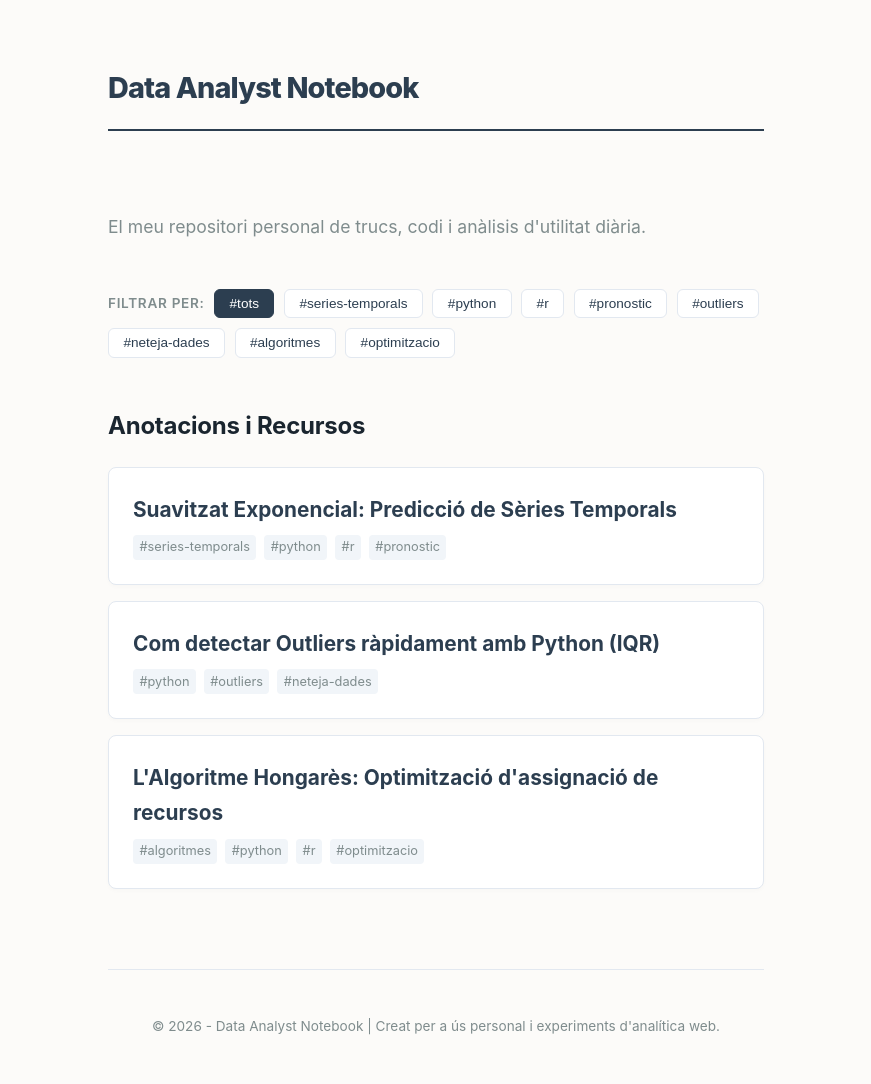
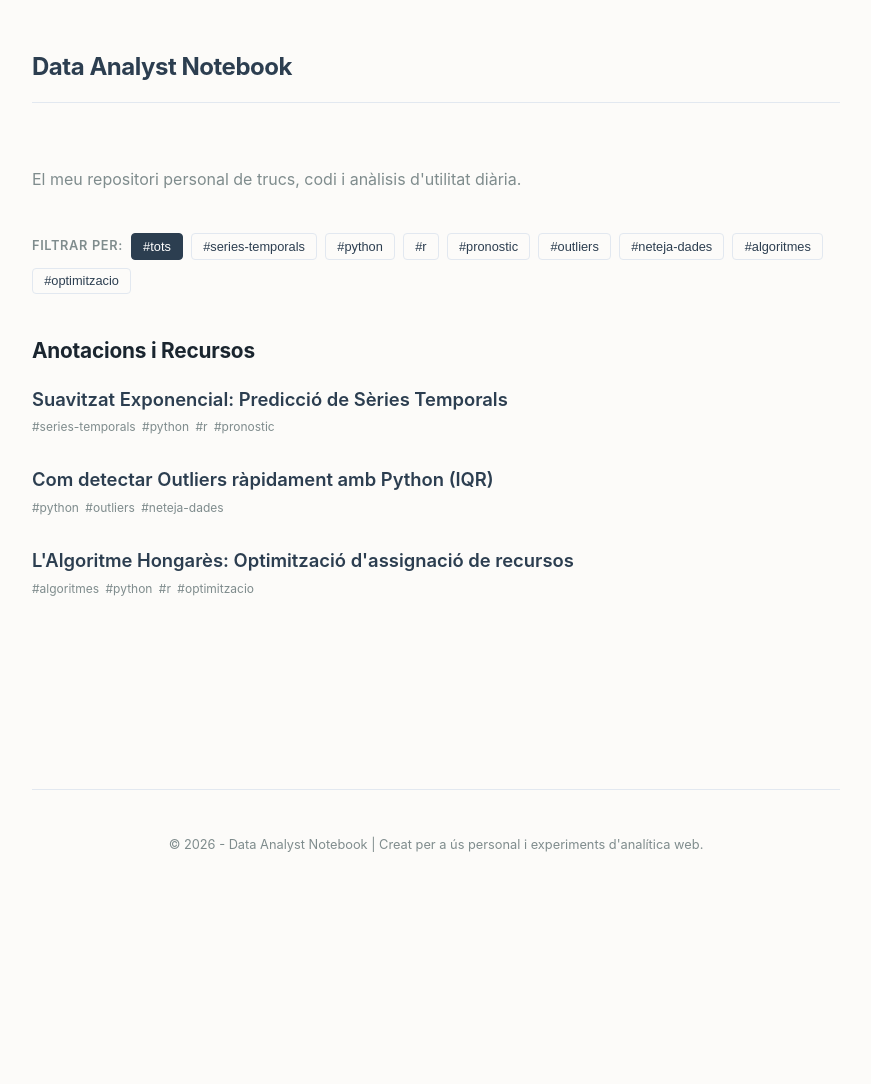
Before and after one commit to alberthr/alberthr.github.io, a Jekyll site: the page built from index.html, in a window 1280 px wide. Shown: the whole page, without its empty margins (204-1075 px from the left). Built offline with Jekyll 4.4.1, drawn with Linux system fonts in a browser that asks for light colours; after the commit the page ends 900 px from its top, so only the background shows below that.

Commit message:
Refactor CSS styles for layout and typography
Updated various styles for improved layout and readability.

```diff
--- a/assets/css/style.css
+++ b/assets/css/style.css
@@ -1,14 +1,14 @@
 :root {
   --bg-color: #fcfbf9;       /* Fons estil paper trencat, càlid i elegant */
-  --text-color: #2c3e50;     /* Blau fosc/gris carbó en lloc de negre pur */
+  --text-color: #2c3e50;     /* Blau fosc/gris carbó */
   --text-muted: #7f8c8d;
   --link-color: #2980b9;     /* Blau corporatiu polit */
   --border-color: #e2e8f0;
-  --code-bg: #1e293b;        /* Bloc de codi fosc (estil VS Code) per a millor contrast */
+  --code-bg: #1e293b;        /* Bloc de codi fosc (estil VS Code) */
   --code-text: #f8fafc;
 }
 
-/* Forcem que tota l'estructura de la web ocupi el 100% real de la finestra */
+/* Estructura global */
 html {
   height: 100%;
 }
@@ -17,39 +17,39 @@ body {
   font-family: -apple-system, BlinkMacSystemFont, "Segoe UI", Georgia, serif;
   color: var(--text-color);
   background-color: var(--bg-color);
-  line-height: 1.7;
+  line-height: 1.6;
   margin: 0;
   padding: 0;
   height: 100%;
 }
 
-/* Convertim el contenidor en un Grid vertical absolut per clavar el footer a baix */
+/* Contenidor Grid: Més ample i amb la meitat de marge als costats */
 .site-wrapper {
   display: grid;
-  grid-template-rows: auto 1fr auto; /* Capçalera, Contingut (creix), Footer */
-  min-height: 100vh;                 /* Mesura el 100% de la pantalla */
-  max-width: 720px;
+  grid-template-rows: auto 1fr auto;
+  min-height: 100vh;
+  max-width: 840px;                  /* Abans 720px: ara el text té més espai */
   margin: 0 auto;
-  padding: 4rem 2rem 0 2rem;         /* CORREGIT: 0 espai extra a sota del footer */
+  padding: 3rem 1rem 0 1rem;         /* Reduït el marge lateral a 1rem (la meitat) */
   box-sizing: border-box;
 }
 
+/* Capçalera simplificada */
 header {
-  margin-bottom: 4rem;
-  border-bottom: 2px solid var(--text-color);
+  margin-bottom: 3rem;
+  border-bottom: 1px solid var(--border-color);
   padding-bottom: 1rem;
 }
 
 .site-title {
   font-family: -apple-system, BlinkMacSystemFont, "Segoe UI", Roboto, sans-serif;
-  font-weight: 800;
-  font-size: 1.8rem;
-  letter-spacing: -0.03em;
+  font-weight: 700;
+  font-size: 1.5rem;                 /* Títol de la web més discret */
+  letter-spacing: -0.02em;
   text-decoration: none;
   color: var(--text-color);
 }
 
-/* El contingut principal */
 .site-content {
   width: 100%;
 }
@@ -65,6 +65,7 @@ a:hover {
   text-decoration: underline;
 }
 
+/* Tipografia corregida (Mides més petites i elegants) */
 h1, h2, h3 {
   font-family: -apple-system, BlinkMacSystemFont, "Segoe UI", Roboto, sans-serif;
   color: #1a252f;
@@ -72,59 +73,58 @@ h1, h2, h3 {
   letter-spacing: -0.01em;
 }
 
-h1 { font-size: 2.2rem; margin-bottom: 1.5rem; }
-h2 { font-size: 1.5rem; margin-top: 3rem; }
+h1 { font-size: 1.8rem; margin-bottom: 1.2rem; } /* Abans 2.2rem */
+h2 { font-size: 1.3rem; margin-top: 2.5rem; }    /* Abans 1.5rem */
+h3 { font-size: 1.1rem; }
 
 .about {
-  font-size: 1.1rem;
+  font-size: 1rem;
   color: var(--text-muted);
-  margin-bottom: 3rem;
-  line-height: 1.6;
+  margin-bottom: 2.5rem;
 }
 
-/* Llista de posts estructurada */
+/* Llistat de posts net i minimalista (SENSE CAIXES) */
 ul {
   padding: 0;
   list-style: none;
 }
 
 .post-item {
-  background: #ffffff;
-  padding: 1.5rem;
-  margin-bottom: 1rem;
-  border-radius: 8px;
-  border: 1px solid var(--border-color);
-  box-shadow: 0 2px 4px rgba(0,0,0,0.02);
-  transition: transform 0.2s ease, box-shadow 0.2s ease;
+  background: transparent;           /* Eliminat el fons blanc */
+  padding: 0;                        /* Eliminat l'espaiat intern de la caixa */
+  margin-bottom: 1.8rem;             /* Espai net entre un post i el següent */
+  border-radius: 0;
+  border: none;                      /* Eliminat el voltant gris de la caixa */
+  box-shadow: none;                  /* Eliminada l'ombra */
+  transition: none;
 }
 
 .post-item:hover {
-  transform: translateY(-2px);
-  box-shadow: 0 4px 12px rgba(0,0,0,0.05);
+  transform: none;
 }
 
 .post-link {
-  font-size: 1.3rem;
-  font-weight: 700;
+  font-size: 1.15rem;                /* Mida del títol del post més continguda */
+  font-weight: 600;
   color: var(--text-color);
 }
 
 .post-link:hover {
   color: var(--link-color);
-  text-decoration: none;
+  text-decoration: underline;
 }
 
 /* Filtres i Etiquetes */
 .tags-filter-container {
-  margin-bottom: 3rem;
+  margin-bottom: 2rem;
   display: flex;
   flex-wrap: wrap;
-  gap: 0.6rem;
+  gap: 0.5rem;
   align-items: center;
 }
 
 .filter-label {
-  font-size: 0.85rem;
+  font-size: 0.8rem;
   font-weight: 600;
   text-transform: uppercase;
   letter-spacing: 0.05em;
@@ -132,20 +132,18 @@ ul {
 }
 
 .tag-filter-btn {
-  background: #ffffff;
+  background: transparent;
   border: 1px solid var(--border-color);
   color: var(--text-color);
-  padding: 0.4rem 0.9rem;
-  border-radius: 6px;
-  font-size: 0.85rem;
-  font-weight: 500;
+  padding: 0.3rem 0.7rem;
+  border-radius: 4px;
+  font-size: 0.8rem;
   cursor: pointer;
   transition: all 0.2s ease;
 }
 
 .tag-filter-btn:hover {
   border-color: var(--text-color);
-  background: #f8fafc;
 }
 
 .tag-filter-btn.active {
@@ -155,17 +153,14 @@ ul {
 }
 
 .list-tags {
-  margin-top: 0.5rem;
+  margin-top: 0.2rem;
   display: flex;
-  gap: 0.5rem;
+  gap: 0.4rem;
 }
 
 .tag-sm {
-  font-size: 0.8rem;
+  font-size: 0.75rem;
   color: var(--text-muted);
-  background: #f1f5f9;
-  padding: 0.1rem 0.4rem;
-  border-radius: 4px;
 }
 
 .post-tags {
@@ -174,24 +169,15 @@ ul {
   gap: 0.5rem;
 }
 
-.post-tags .tag {
-  font-size: 0.85rem;
-  color: var(--text-muted);
-  background: #e2e8f0;
-  padding: 0.2rem 0.6rem;
-  border-radius: 4px;
-}
-
-/* Blocs de codi avançats (Estil Dark Mode per a dades) */
+/* Blocs de codi */
 pre {
   background-color: var(--code-bg);
   color: var(--code-text);
-  padding: 1.25rem;
+  padding: 1rem;
   overflow-x: auto;
-  border-radius: 8px;
-  box-shadow: inset 0 1px 3px rgba(0,0,0,0.2);
+  border-radius: 6px;
   font-family: "SFMono-Regular", Consolas, monospace;
-  font-size: 0.9rem;
+  font-size: 0.85rem;
   margin: 1.5rem 0;
 }
 
@@ -199,9 +185,9 @@ code {
   font-family: "SFMono-Regular", Consolas, monospace;
   background-color: #eaeade;
   color: #c0392b;
-  padding: 0.15rem 0.3rem;
-  border-radius: 4px;
-  font-size: 0.9rem;
+  padding: 0.1rem 0.25rem;
+  border-radius: 3px;
+  font-size: 0.85rem;
 }
 
 pre code {
@@ -210,23 +196,23 @@ pre code {
   padding: 0;
 }
 
-/* El footer es quedarà abaix gràcies al sistema Grid */
+/* Paleta de colors per al ressaltat de sintaxi (Rouge) */
+pre.highlight, .highlight pre { background: var(--code-bg); color: var(--code-text); }
+.highlight .c, .highlight .cm, .highlight .c1 { color: #64748b; font-style: italic; }
+.highlight .k, .highlight .kc, .highlight .kd, .highlight .kn { color: #f43f5e; font-weight: bold; }
+.highlight .nf, .highlight .fm { color: #38bdf8; }
+.highlight .s, .highlight .s1, .highlight .s2 { color: #10b981; }
+.highlight .mi, .highlight .mf, .highlight .mo { color: #fbbf24; }
+.highlight .nn { color: #e2e8f0; }
+.highlight .nb { color: #a855f7; }
+.highlight .o, .highlight .ow { color: #f43f5e; }
+
+/* Footer clavat a baix i sense espais extra */
 footer {
-  margin-top: 4rem;
-  padding: 2rem 0 2rem 0;            /* Controlem l'espai intern del propi footer */
+  margin-top: 3rem;
+  padding: 2rem 0 2rem 0;
   border-top: 1px solid var(--border-color);
-  font-size: 0.85rem;
+  font-size: 0.8rem;
   color: var(--text-muted);
   text-align: center;
 }
-
-/* Paleta de colors per al ressaltat de sintaxi (Rouge / Base16) */
-pre.highlight, .highlight pre { background: var(--code-bg); color: var(--code-text); }
-.highlight .c, .highlight .cm, .highlight .c1 { color: #64748b; font-style: italic; } /* Comentaris (Gris) */
-.highlight .k, .highlight .kc, .highlight .kd, .highlight .kn { color: #f43f5e; font-weight: bold; } /* Paraules clau com def, import, library (Rosa/Vermell) */
-.highlight .nf, .highlight .fm { color: #38bdf8; } /* Funcions com print, array, matrix (Blau cel) */
-.highlight .s, .highlight .s1, .highlight .s2 { color: #10b981; } /* Textos/Strings entre cometes (Verd) */
-.highlight .mi, .highlight .mf, .highlight .mo { color: #fbbf24; } /* Números (Groc/Taronja) */
-.highlight .nn { color: #e2e8f0; } /* Noms de llibreries (Blanc) */
-.highlight .nb { color: #a855f7; } /* Funcions natives com zip, len, sum (Lila) */
-.highlight .o, .highlight .ow { color: #f43f5e; } /* Operadors com +, -, *, | (Rosa) */
```
